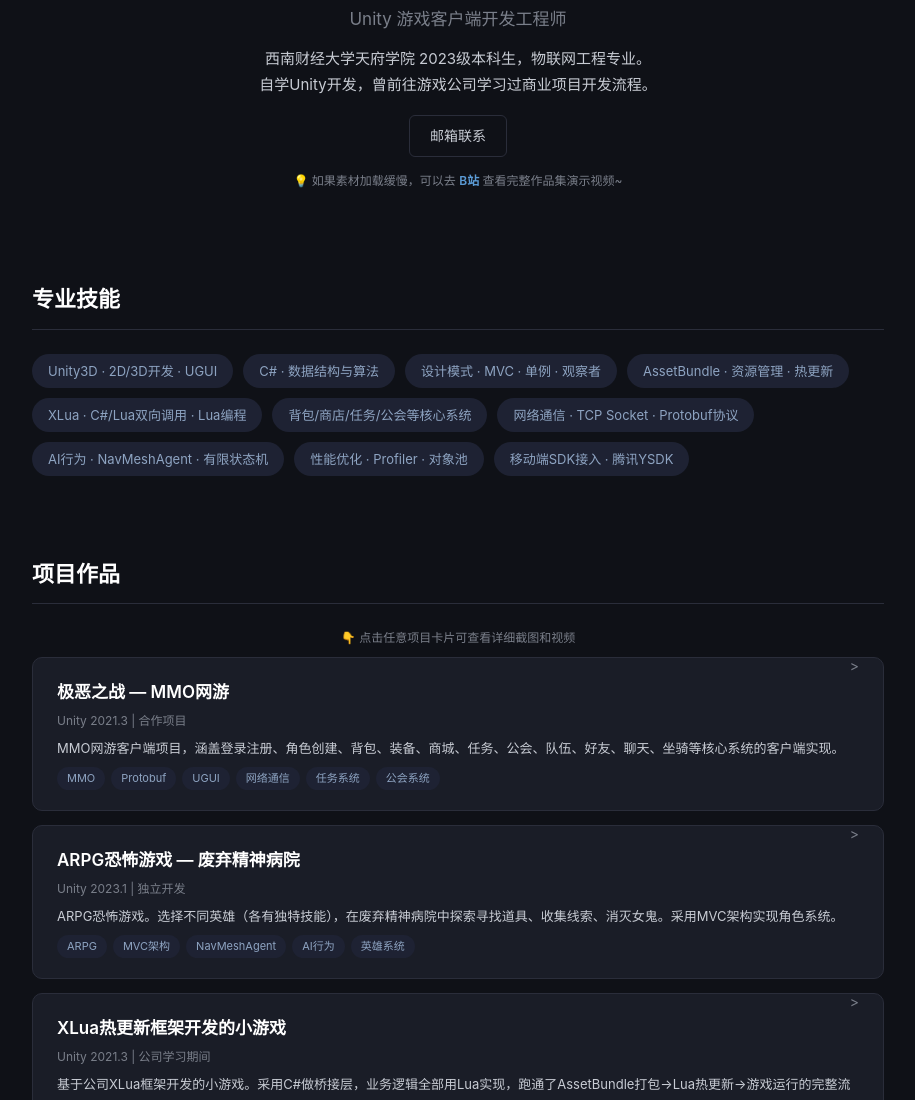
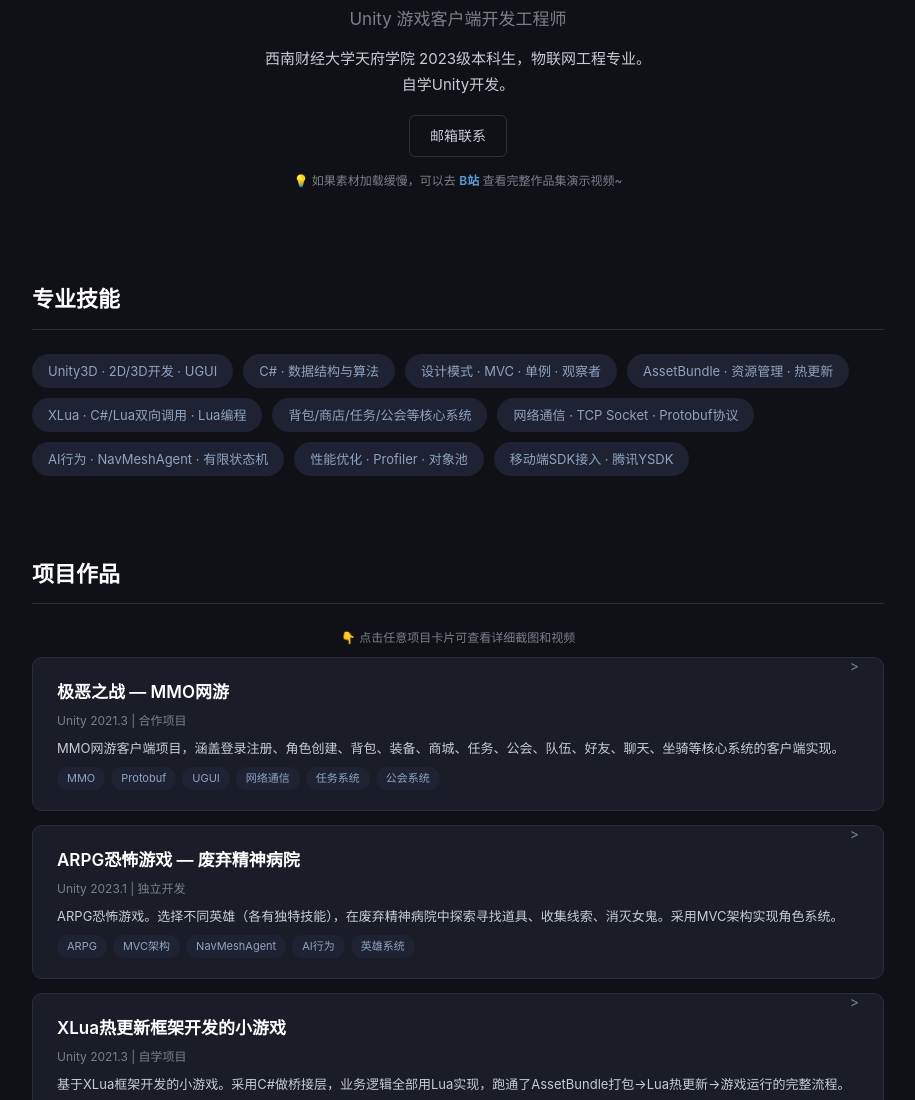
Before and after one commit to mylove-design/unity-portfolio, a plain HTML site: page index.html in a window 1280 px wide. Shown: the part 184-1284 px from the top of the page, without its empty margins (182-1097 px from the left). Drawn offline with Linux system fonts and the light colour scheme.

Commit message:
Add files via upload

```diff
--- a/index.html
+++ b/index.html
@@ -121,7 +121,7 @@
     <div class="subtitle">Unity 游戏客户端开发工程师</div>
     <div class="brief">
       西南财经大学天府学院 2023级本科生，物联网工程专业。<br>
-      自学Unity开发，曾前往游戏公司学习过商业项目开发流程。
+      自学Unity开发。
     </div>
     <div class="links">
       <a href="mailto:2256304779@qq.com">邮箱联系</a>
@@ -170,8 +170,8 @@
     <div class="project-card" onclick="showDetail('xlua')">
       <span class="arrow">&gt;</span>
       <div class="name">XLua热更新框架开发的小游戏</div>
-      <div class="meta">Unity 2021.3 | 公司学习期间</div>
-      <div class="desc">基于公司XLua框架开发的小游戏。采用C#做桥接层，业务逻辑全部用Lua实现，跑通了AssetBundle打包→Lua热更新→游戏运行的完整流程。</div>
+      <div class="meta">Unity 2021.3 | 自学项目</div>
+      <div class="desc">基于XLua框架开发的小游戏。采用C#做桥接层，业务逻辑全部用Lua实现，跑通了AssetBundle打包→Lua热更新→游戏运行的完整流程。</div>
       <div class="tags"><span>XLua</span><span>AssetBundle</span><span>热更新</span><span>Lua</span><span>UGUI</span></div>
     </div>
 
@@ -306,8 +306,8 @@ const projects = {
 
   xlua: {
     title: 'XLua热更新框架开发的小游戏',
-    meta: 'Unity 2021.3 | 公司学习期间',
-    desc: '在公司学习期间，基于公司XLua框架开发的小游戏项目。\n\n【实现的功能】\n·使用公司XLua框架开发，业务逻辑全部用Lua编写，C#做桥接层\n·实现了登录界面、主界面、游戏玩法等基础功能\n·跑通了AssetBundle打包→Lua热更新→游戏运行的完整流程\n\n【学到的内容】\n·了解了商业游戏的开发流程和框架设计\n·学习了XLua热更新的工作原理\n·掌握了AssetBundle资源管理和版本控制\n·体会到C#与Lua双向调用的桥接机制\n·了解了对象池、事件系统等常用优化方案',
+    meta: 'Unity 2021.3 | 自学项目',
+    desc: '基于XLua框架开发的小游戏项目。\n\n【实现的功能】\n·使用XLua框架开发，业务逻辑全部用Lua编写，C#做桥接层\n·实现了登录界面、主界面、游戏玩法等基础功能\n·跑通了AssetBundle打包→Lua热更新→游戏运行的完整流程\n\n【学到的内容】\n·了解了游戏的开发流程和框架设计\n·学习了XLua热更新的工作原理\n·掌握了AssetBundle资源管理和版本控制\n·体会到C#与Lua双向调用的桥接机制\n·了解了对象池、事件系统等常用优化方案',
     tags: ['XLua', 'AssetBundle', '热更新', 'Lua', 'UGUI'],
     media: [
       { type: 'img', src: 'CoreXlua框架开发的小游戏/01.jpg' },
@@ -321,7 +321,7 @@ const projects = {
   xluaframework: {
     title: 'XLua热更新框架实现',
     meta: 'Unity 2021.3 | 自学项目',
-    desc: '自学XLua热更新原理，独立实现了一套完整的XLua游戏开发框架，业务逻辑全部使用Lua编写。\n\n【实现的功能】\n·UI系统：实现了界面层级管理、页面导航、生命周期管理等完整的UI体系\n·MVC架构：Lua端实现数据与界面分离，UI逻辑解耦\n·热更新流程：资源打包、版本对比、增量下载、运行时热更\n·游戏Demo：用框架实现了登录、大厅、关卡选择、排行榜、设置、胜负结算等完整游戏流程\n\n【学到的内容】\n·理解了热更新系统的完整流程\n·掌握了Lua端MVC分层架构的设计方法\n·学习了C#作为桥接层与Lua双向调用的机制\n·体会到商业游戏框架的模块化设计思想',
+    desc: '自学XLua热更新原理，独立实现了一套完整的XLua游戏开发框架，业务逻辑全部使用Lua编写。\n\n【实现的功能】\n·UI系统：实现了界面层级管理、页面导航、生命周期管理等完整的UI体系\n·MVC架构：Lua端实现数据与界面分离，UI逻辑解耦\n·热更新流程：资源打包、版本对比、增量下载、运行时热更\n\n【学到的内容】\n·理解了热更新系统的完整流程\n·掌握了Lua端MVC分层架构的设计方法\n·学习了C#作为桥接层与Lua双向调用的机制\n·体会到商业游戏框架的模块化设计思想',
     tags: ['XLua', 'AssetBundle', '热更新', '框架设计', 'Lua', 'MVC'],
     media: [
       { type: 'img', src: 'XLua框架素材/01.jpg' },
```
